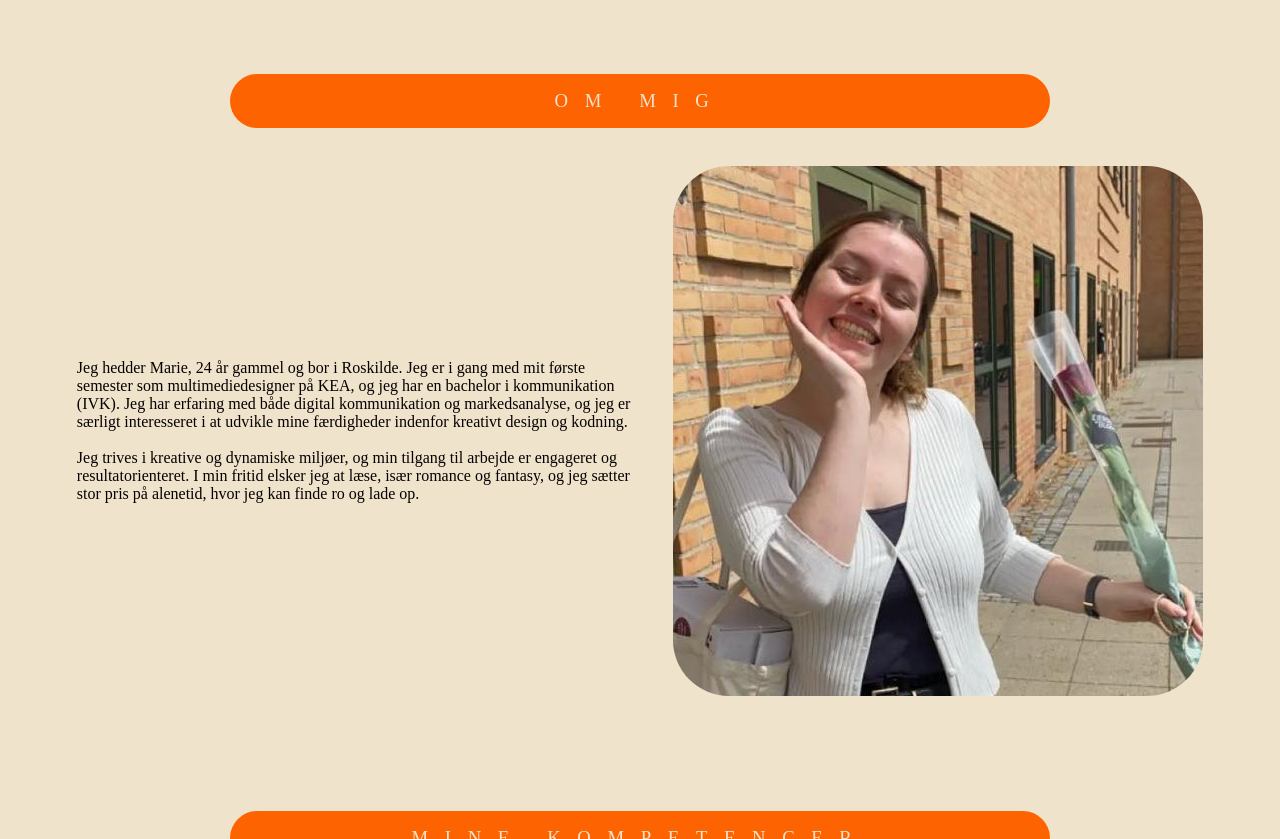
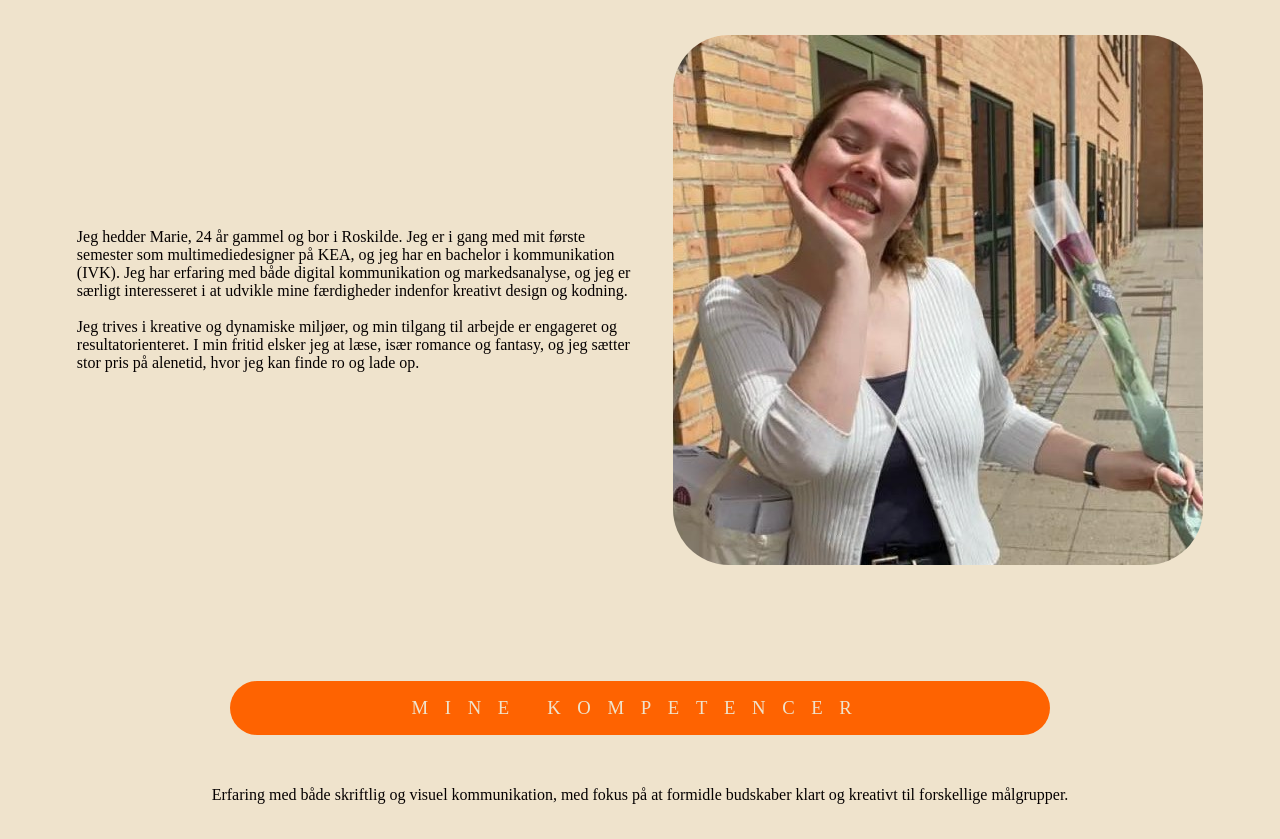
Before and after one commit to MarieWager/06_semester-eksamen, a plain HTML site: page about.html in a window 1280 px wide. Shown: the part 219-1058 px from the top of the page. Drawn offline with Linux system fonts and the light colour scheme; a web font is replaced by a local one.

Commit message:
update10

```diff
--- a/about.html
+++ b/about.html
@@ -48,7 +48,6 @@
             <h2>Marie Wager</h2>
         </div>
 
-        <h3 class="h3_">OM MIG</h3>
         <div class="about_tekst">
             <div>
                 <p>Jeg hedder Marie, 24 år gammel og bor i Roskilde. Jeg er i gang med mit første semester som
@@ -83,6 +82,7 @@
                     kreativt
                     til
                     forskellige målgrupper.</p>
+                <br>
                 <h4>Digital Kommunikation</h4>
                 <p>Erfaring med at bruge digitale medier og visuelle elementer til effektiv kommunikation og
                     markedsføring.
--- a/general.css
+++ b/general.css
@@ -636,6 +636,7 @@ footer {
 
   .p_3 {
     padding-top: 4vw;
+    padding-bottom: 0;
   }
 
   /** menuerne **/
```
